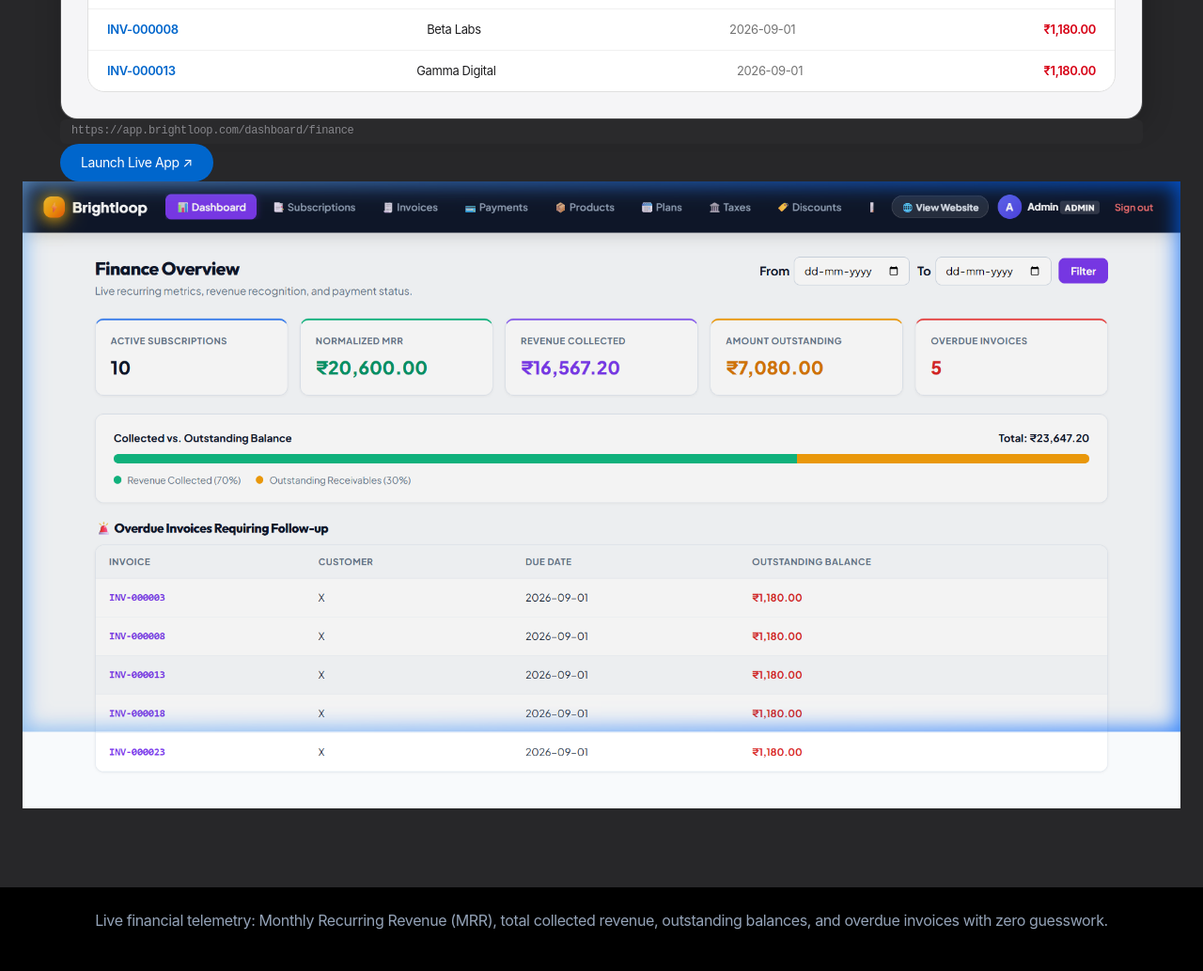
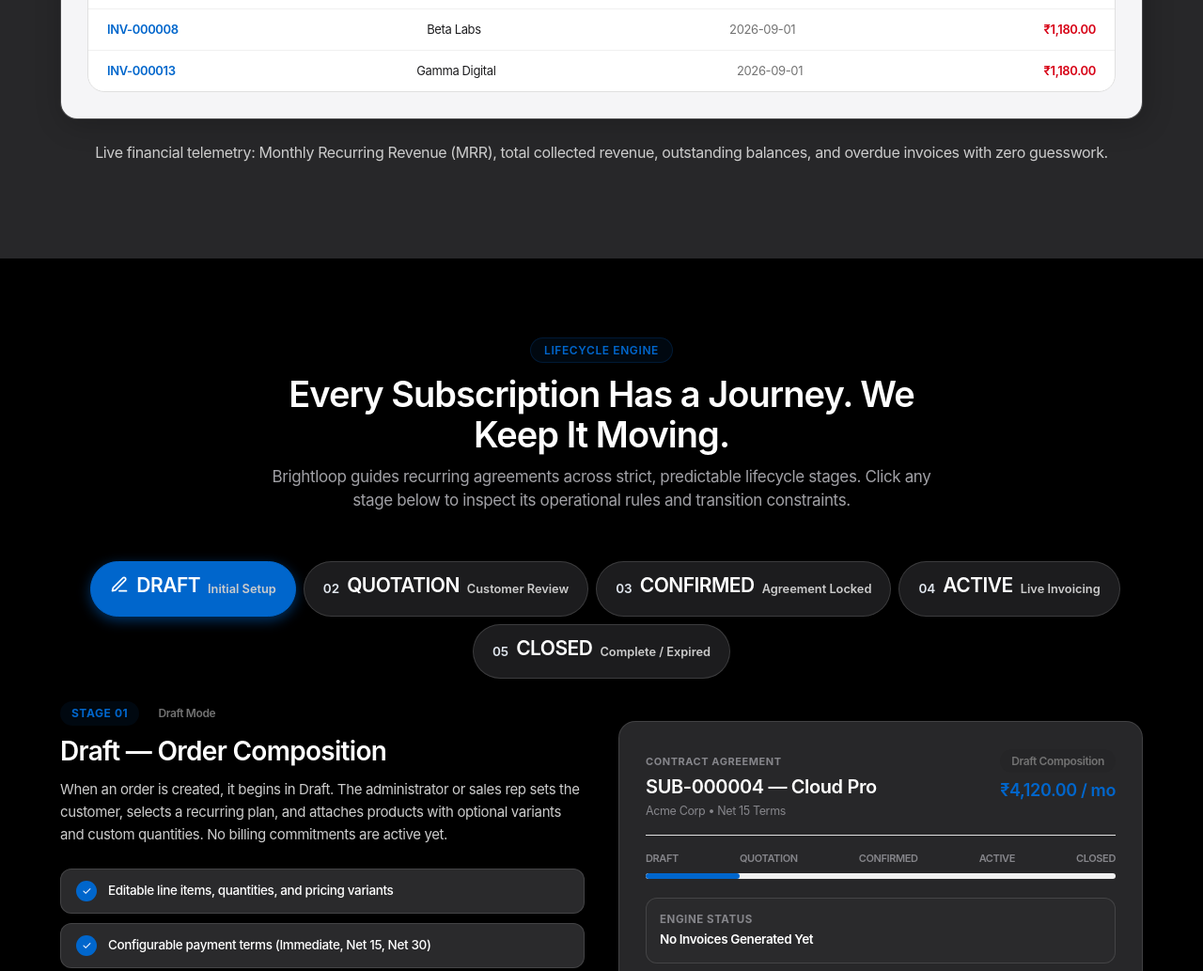
Before and after one commit to faraz033/brightloop-subscription-system, a website: page public/index.html in a window 1280 px wide. Shown: the part 4611-5644 px from the top of the page at 94% size. Drawn offline with Linux system fonts and the light colour scheme.

Commit message:
fix(landing): remove outdated static showcase mockup image and clean up browser frame

```diff
--- a/public/index.html
+++ b/public/index.html
@@ -21,9 +21,9 @@
   </script>
 
   <!-- Design System & Stylesheets -->
-  <link rel="stylesheet" href="/css/design-system.css?v=9">
-  <link rel="stylesheet" href="/css/landing.css?v=9">
-  <link rel="stylesheet" href="/css/auth-app.css?v=9">
+  <link rel="stylesheet" href="/css/design-system.css?v=10">
+  <link rel="stylesheet" href="/css/landing.css?v=10">
+  <link rel="stylesheet" href="/css/auth-app.css?v=10">
 
   <style id="bl-modern-design">
     /* ==========================================================================
@@ -1467,14 +1467,6 @@
             </div>
           </div>
         </div>
-            <div id="showcaseUrlPill" class="browser-url-pill">https://app.brightloop.com/dashboard/finance</div>
-            <a href="#" class="btn-primary-glow open-app-btn" style="padding: 0.35rem 0.95rem; font-size: 0.8rem;">Launch Live App ↗</a>
-          </div>
-
-          <div class="showcase-img-container">
-            <img id="showcaseScreenshotImg" src="/screenshots/dashboard.png" alt="Finance Dashboard Preview">
-          </div>
-        </div>
 
         <p id="showcaseDescriptionText" style="text-align: center; margin-top: 1.5rem; color: #94a3b8; font-size: 1rem;">
           Live financial telemetry: Monthly Recurring Revenue (MRR), total collected revenue, outstanding balances, and overdue invoices with zero guesswork.
@@ -2360,7 +2352,7 @@
 
       <!-- Navigation tabs bar -->
       <nav id="appNavTabs" class="app-nav-tabs-bar">
-        <!-- Rendered dynamically by public/js/app.js?v=9 based on user role -->
+        <!-- Rendered dynamically by public/js/app.js?v=10 based on user role -->
       </nav>
 
       <!-- Right actions -->
@@ -2389,8 +2381,8 @@
   </div>
 
   <!-- Scripts -->
-  <script src="/js/landing.js?v=9"></script>
-  <script src="/js/app.js?v=9"></script>
+  <script src="/js/landing.js?v=10"></script>
+  <script src="/js/app.js?v=10"></script>
 </body>
 
 </html>
```
